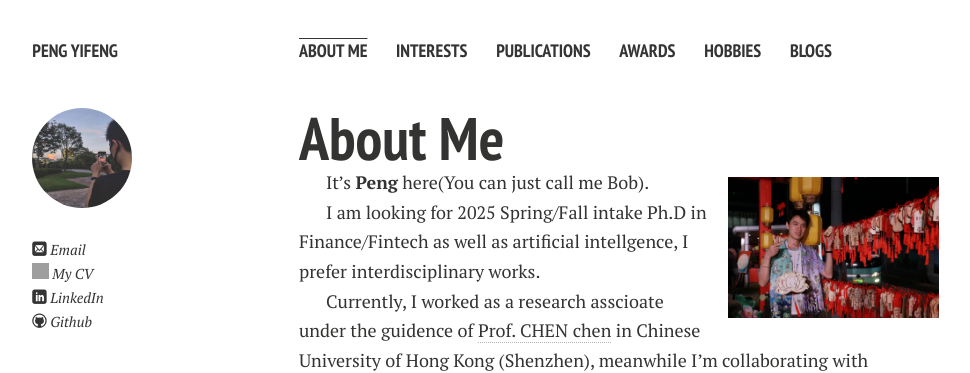
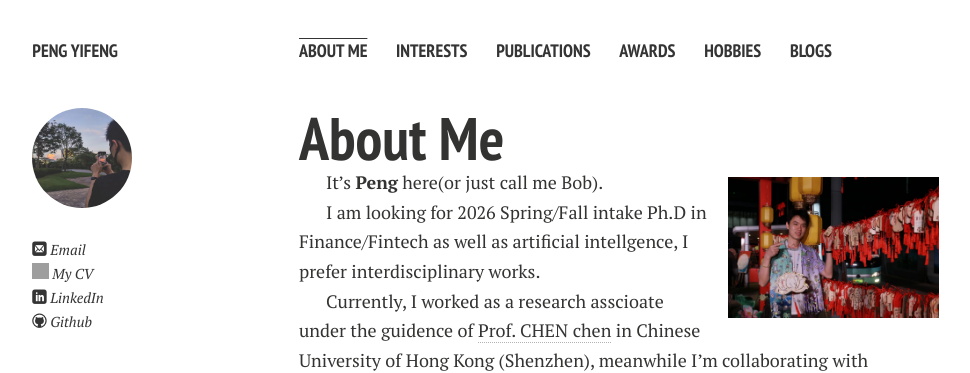
Before and after one commit to HeliumPeng/HeliumPeng.github.io, a Jekyll site: the page built from index.md, in a window 1280 px wide and 900 px high. Shown: the top 373 px of the window, without its empty margins (21-991 px from the left). Built offline with Jekyll 4.4.1, drawn with Linux system fonts in a browser that asks for light colours; nearby versions of some CDN libraries; comment, search, counter and statistics services are not loaded; a style sheet for code colours, icons or effects is not loaded; our own code applies the rules of GitHub Pages for plain Markdown files; grey boxes are pictures that could not be loaded.

Commit message:
update index.md

```diff
--- a/index.md
+++ b/index.md
@@ -6,9 +6,9 @@ layout: page
 
 <img src="https://heliumpeng.github.io/images/主页个人照.jpg" class="floatpic" width="600" height="400">
 
-It's **Peng** here(You can just call me Bob).
+It's **Peng** here(or just call me Bob).
 
-I am looking for 2025 Spring/Fall intake Ph.D in Finance/Fintech as well as artificial intellgence, I prefer interdisciplinary works.
+I am looking for 2026 Spring/Fall intake Ph.D in Finance/Fintech as well as artificial intellgence, I prefer interdisciplinary works.
 
 Currently, I worked as a research asscioate under the guidence of [Prof. CHEN chen](https://myweb.cuhk.edu.cn/chenchen2020) in Chinese University of Hong Kong (Shenzhen), meanwhile I'm collaborating with researchers with similiar interests.
 
```
